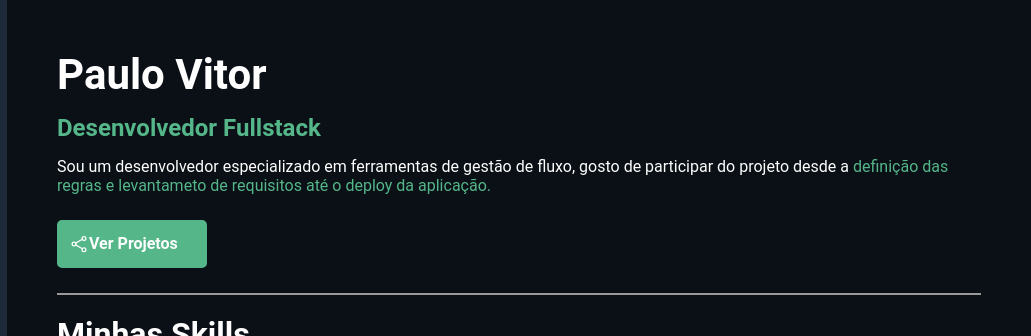
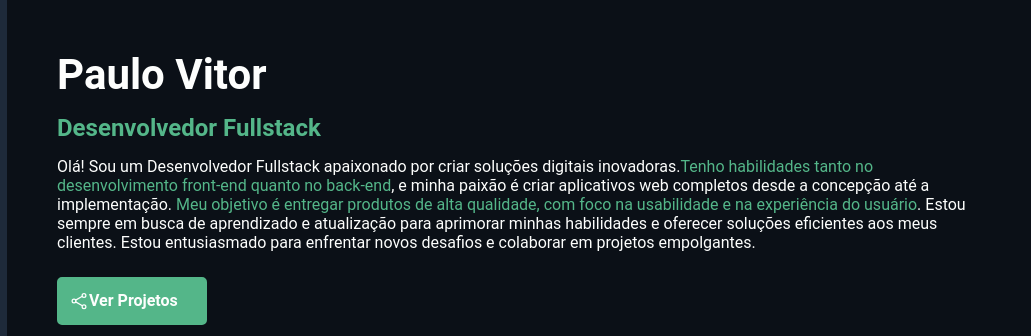
Before and after one commit to pvitorv/portfolio-pvitorv, a plain HTML site: page html/Portifólio.html in a window 1280 px wide. Shown: the top 336 px of the page, 249-1280 px from the left. Drawn offline with nearby package versions, Linux system fonts and the light colour scheme; a web font is replaced by a local one.

Commit message:
descrições alteradas

```diff
--- a/html/Portifólio.html
+++ b/html/Portifólio.html
@@ -1,17 +1,21 @@
 <!DOCTYPE html>
 <html lang="pt-br">
+
 <head>
     <meta charset="UTF-8">
     <meta http-equiv="X-UA-Compatible" content="IE=edge">
     <meta name="viewport" content="width=device-width, initial-scale=1.0">
     <title>Portfólio Paulo Vitor</title>
     <!--Google fonts-->
-    <link href="https: //fonts.googleapis.com/css2?family= Roboto :ital,wght@0,300;0,700;0,900;1,300;1,700 & display=swap" rel="stylesheet">
+    <link
+        href="https: //fonts.googleapis.com/css2?family= Roboto :ital,wght@0,300;0,700;0,900;1,300;1,700 & display=swap"
+        rel="stylesheet">
     <!--Devicon fonts-->
     <link rel="stylesheet" href="https://cdn.jsdelivr.net/gh/devicons/devicon@v2.15.1/devicon.min.css">
     <!--CSS do projeto-->
-    <link rel="stylesheet" href= "../css/max.css">
+    <link rel="stylesheet" href="../css/max.css">
 </head>
+
 <body>
     <main id="container">
         <aside id="bio-container">
@@ -20,20 +24,31 @@
             <p>Olá meu nome é Paulo Vitor e sou <span class="highlight"> Desenvolvedor Fullstack</span></p>
             <p id="welcome-text">Seja bem-vindo!</p>
             <ul id="social-container">
-    <li><a href="https://www.linkedin.com/in/paulo-vitor-vaz-6b750b229"target= "_blank"><ion-icon name="logo-linkedin"></ion-icon></a></li>
-    <li><a href="https://api.whatsapp.com/send?phone=5564996035082"target= "_blank"><ion-icon name="logo-whatsapp" ></ion-icon></a></li>
-    <li><a href="https://www.instagram.com/paulovitor_10x/"target= "_blank"><ion-icon name="logo-instagram" ></ion-icon></a></li>
+                <li><a href="https://www.linkedin.com/in/paulo-vitor-vaz-6b750b229" target="_blank"><ion-icon
+                            name="logo-linkedin"></ion-icon></a></li>
+                <li><a href="https://api.whatsapp.com/send?phone=5564996035082" target="_blank"><ion-icon
+                            name="logo-whatsapp"></ion-icon></a></li>
+                <li><a href="https://www.instagram.com/paulovitor_10x/" target="_blank"><ion-icon
+                            name="logo-instagram"></ion-icon></a></li>
             </ul>
             <div id="email-container">
-    <ion-icon name="mail-outline"></ion-icon><a href="mailto:pontodeimpacto790@gmail.com">pontodeimpacto790@gmail.com</a>
+                <ion-icon name="mail-outline"></ion-icon><a
+                    href="mailto:pontodeimpacto790@gmail.com">pontodeimpacto790@gmail.com</a>
             </div>
 
         </aside>
         <section id="abaut-container">
-        <h1 id= "name">Paulo Vitor</h1>
+            <h1 id="name">Paulo Vitor</h1>
             <p id="title"><span class="highlight">Desenvolvedor Fullstack</span></p>
-    <p class="description">Sou um desenvolvedor especializado em ferramentas de gestão de fluxo, gosto de participar do projeto desde a <span class="highlight">definição das regras e levantameto de requisitos</spam> até o<span class="highlight"> deploy da aplicação.</span></p>
-    <a href="https://github.com/pvitorv" id="btn-projects"><ion-icon name="share-social-outline"></ion-icon> Ver Projetos</a>
+            <p class="description">Olá! Sou um Desenvolvedor Fullstack apaixonado por criar soluções digitais
+                inovadoras.<span class="highlight">Tenho habilidades tanto no desenvolvimento front-end quanto no
+                    back-end</span>, e minha paixão é criar aplicativos web completos desde a concepção até a
+                implementação. <span class="highlight"> Meu objetivo é entregar produtos de alta qualidade, com foco na
+                    usabilidade e na experiência do usuário</span>. Estou sempre em busca de aprendizado e atualização
+                para aprimorar minhas habilidades e oferecer soluções eficientes aos meus clientes. Estou entusiasmado
+                para enfrentar novos desafios e colaborar em projetos empolgantes.</p>
+            <a href="https://github.com/pvitorv" id="btn-projects"><ion-icon name="share-social-outline"></ion-icon> Ver
+                Projetos</a>
 
             <h2 id="skills-section-title">Minhas Skills</h2>
             <p class="description-tec"><span class="highlight">Conheça as tecnologias que tenho dominio:</span></p>
@@ -88,8 +103,9 @@
         </section>
     </main>
     <!--Ion Icons-->
-        <script  type = "module"  src = "https://unpkg.com/ionicons@5.5.2/dist/ionicons/ionicons.esm.js"></script>
-        <script  nomodule  src = "https://unpkg .com/ionicons@5.5.2/dist/ionicons/ionicons.js" ></script>
+    <script type="module" src="https://unpkg.com/ionicons@5.5.2/dist/ionicons/ionicons.esm.js"></script>
+    <script nomodule src="https://unpkg .com/ionicons@5.5.2/dist/ionicons/ionicons.js"></script>
 
 </body>
+
 </html>
```
Also changed, not shown: index.html (+27 -11 lines). Lines whose indentation alone changed are shown as unchanged.
